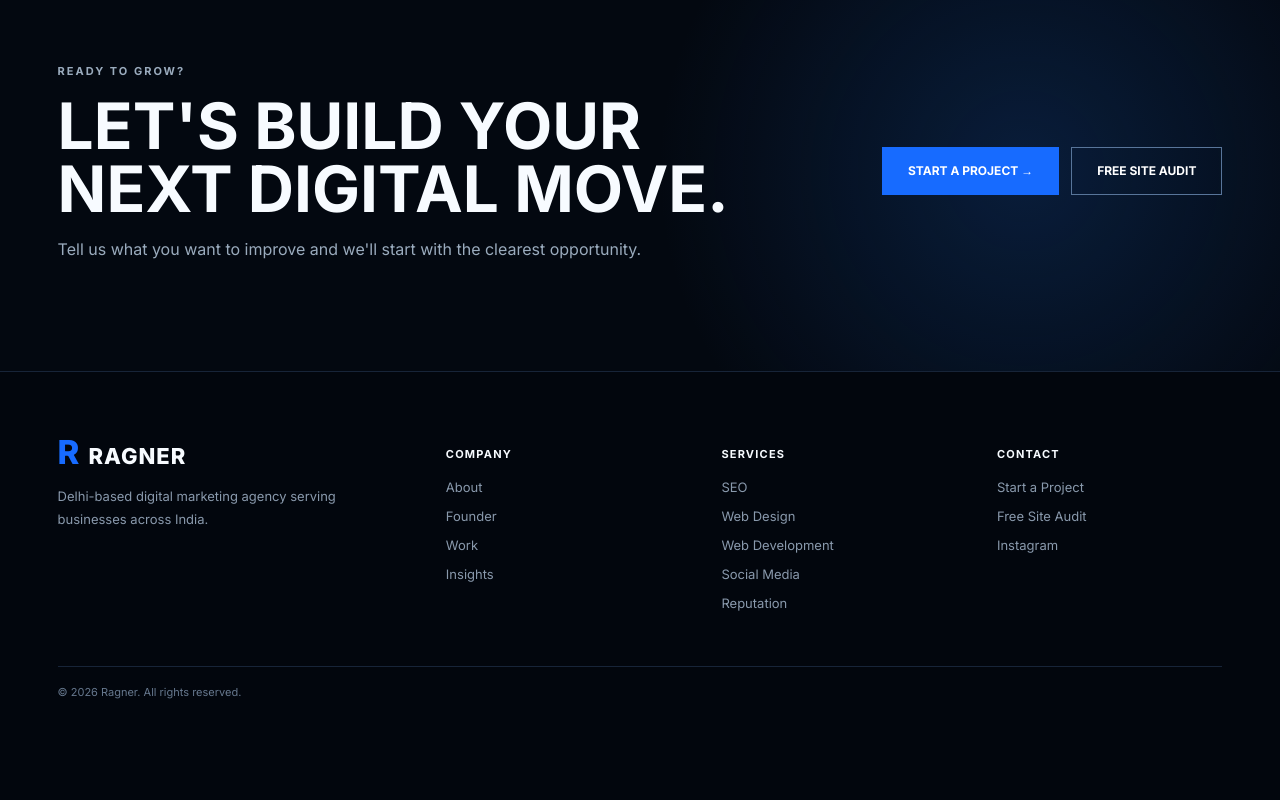
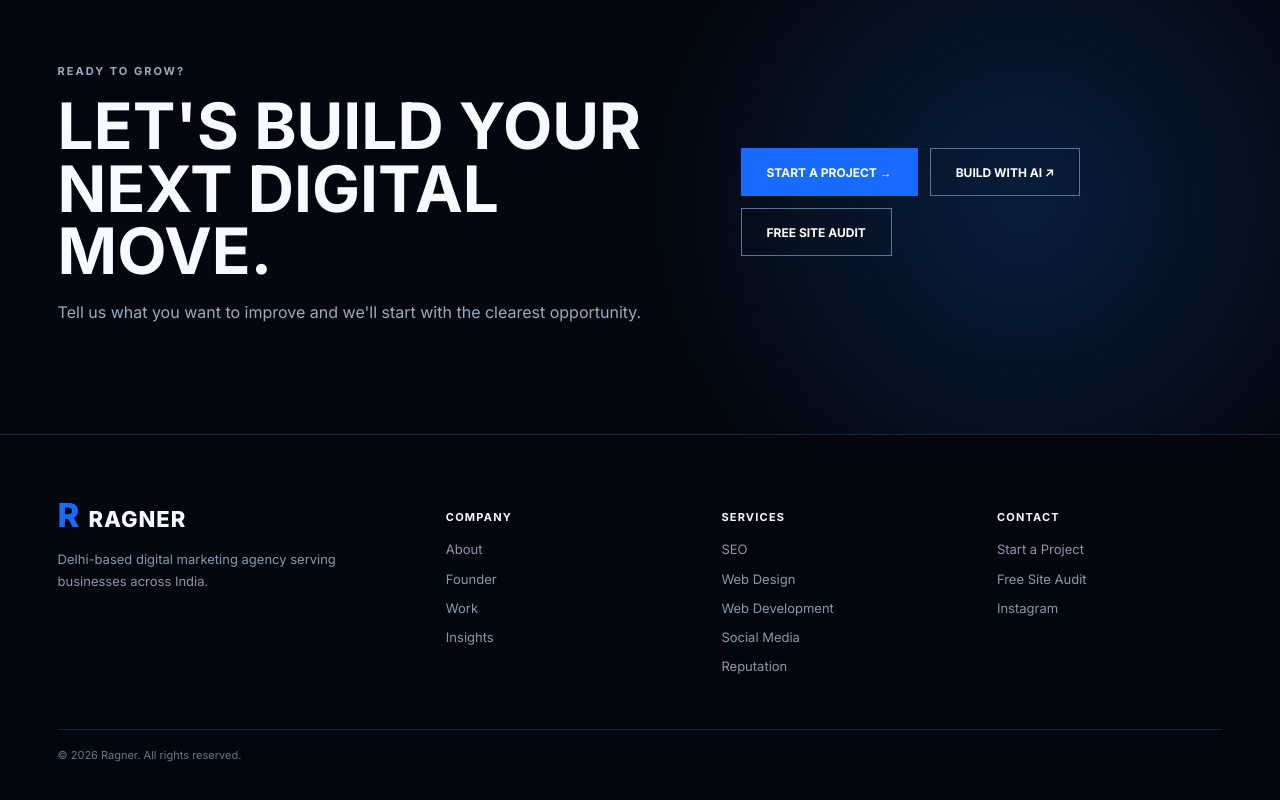
Before and after one commit to puskarqtonix-pixel/Ragner-website, a plain HTML site: page index.html in a window 1280 px wide. Shown: the part 7107-7907 px from the top of the page. Before the commit the page ends 7866 px from the top, so only its background shows below. Drawn offline with Linux system fonts and the light colour scheme.

Commit message:
Update index.html

```diff
--- a/index.html
+++ b/index.html
@@ -176,6 +176,7 @@
     </div>
     <div class="hp-cta-actions">
       <a class="hp-btn primary" href="contact.html">START A PROJECT →</a>
+      <a class="hp-btn" href="ai-website-builder.html">BUILD WITH AI ↗</a>
       <a class="hp-btn" href="free-audit.html">FREE SITE AUDIT</a>
     </div>
   </div>
```
